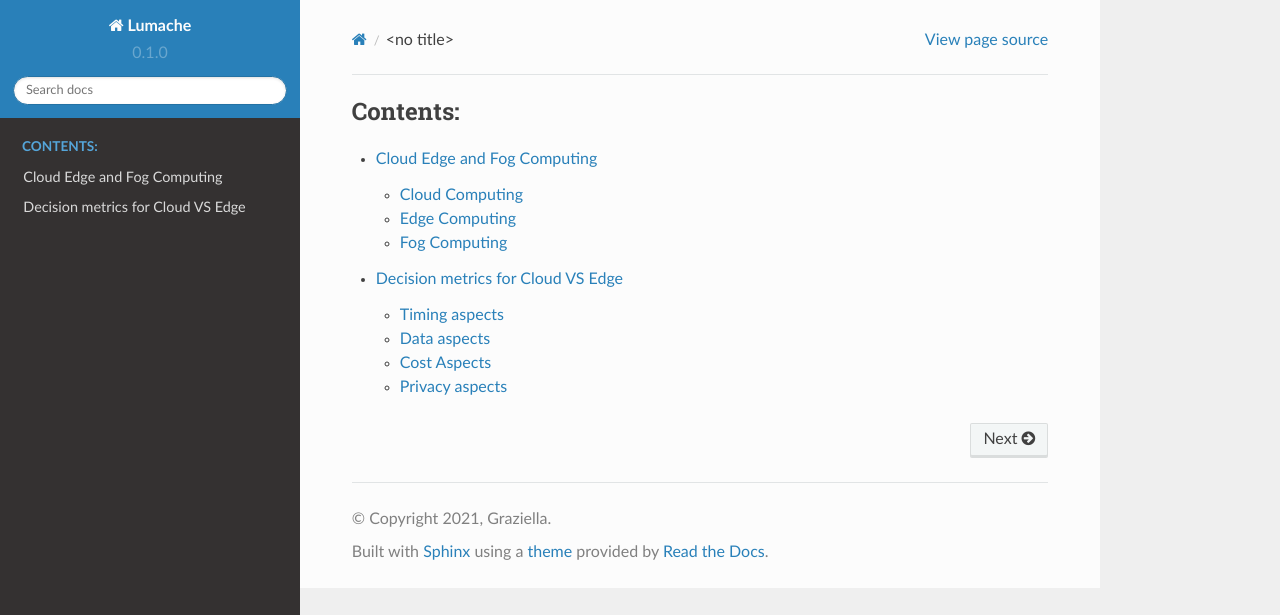
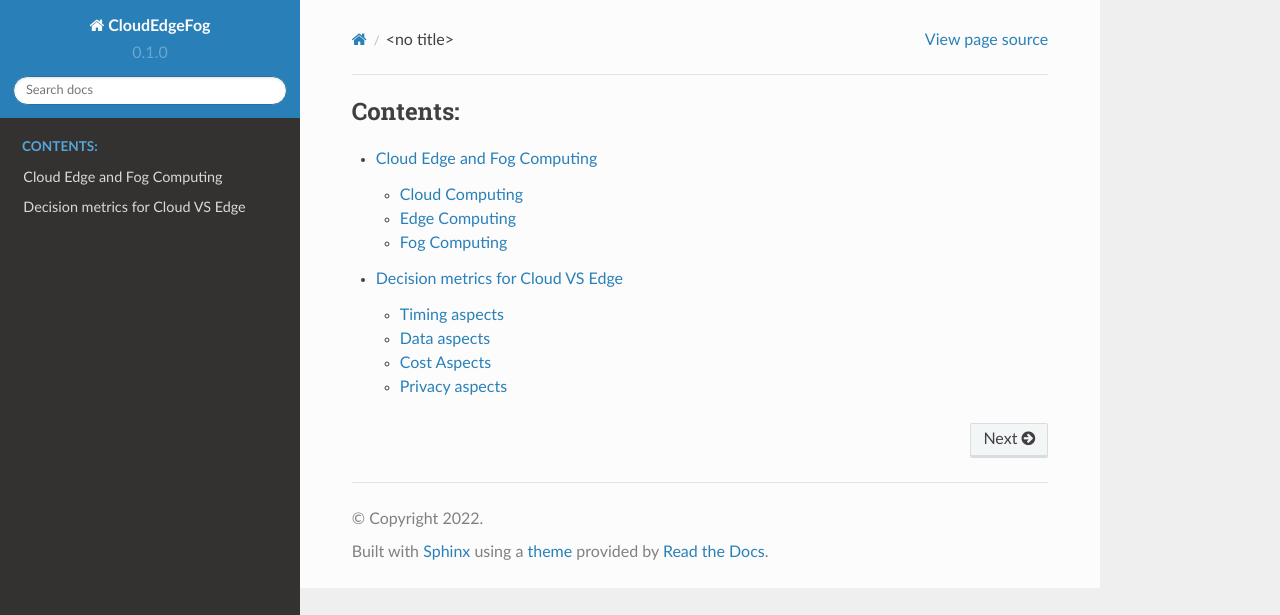
Before and after one commit to WillemRaes/CloudEdgeFog, a Sphinx documentation site: the page built from docs/source/index.rst, in a window 1280 px wide. Shown: the top 615 px of the page. Built offline with Sphinx 7.4.7 and the Read the Docs theme 2.0.0, drawn with Linux system fonts in a browser that asks for light colours.

Commit message:
project name

```diff
--- a/docs/source/conf.py
+++ b/docs/source/conf.py
@@ -2,9 +2,9 @@
 
 # -- Project information
 
-project = 'Lumache'
-copyright = '2021, Graziella'
-author = 'Graziella'
+project = 'CloudEdgeFog'
+copyright = '2022'
+author = '???'
 
 release = '0.1'
 version = '0.1.0'
```
